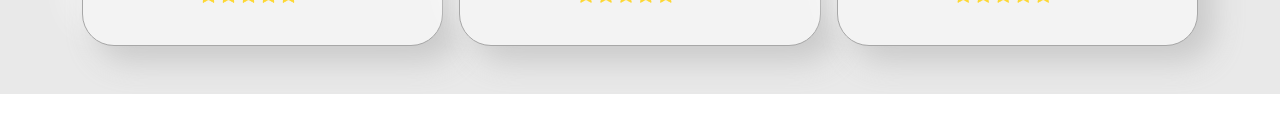
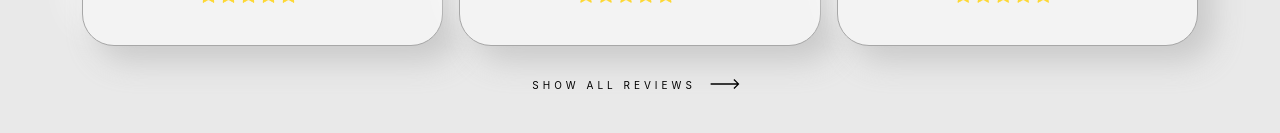
Before and after one commit to ReNayeem/Re-Best-Buy, a React (Create React App) app: page / in a window 1280 px wide. Shown: the part 1051-1184 px from the top of the page. Before the commit the page ends 1145 px from the top, so only its background shows below. Built offline with nearby package versions, Linux system fonts and the light colour scheme.

Commit message:
show all reviews button

```diff
--- a/src/Components/Dashboard/Dashboard.js
+++ b/src/Components/Dashboard/Dashboard.js
@@ -82,7 +82,7 @@ const Dashboard = () => {
                     <YAxis />
                     <Tooltip />
                     <Area type="monotone" dataKey="investment" stackId="1" stroke="#82ca9d" fill="#82ca9d" />
-                    <Area type="monotone" dataKey="revenue" stackId="1" stroke="#ffc658" fill="#ffc658" />
+                    <Area type="monotone" dataKey="revenue" stackId="1" stroke="olive" fill="olive" />
                 </AreaChart>
             </div>
         </div>
--- a/src/Components/Home/Home.js
+++ b/src/Components/Home/Home.js
@@ -1,10 +1,16 @@
 import React from 'react';
+import { useNavigate } from 'react-router-dom';
 import useReviews from '../../Hooks/useReviews';
 import Reviews from '../Reviews/Reviews';
 import './Home.css'
 
 const Home = () => {
     const [reviews, setReviews] = useReviews();
+    let navigate = useNavigate()
+
+    const clickToAllReviews = () => {
+        navigate('/reviews')
+    }
     return (
         <div>
             <div className='first-section'>
@@ -33,6 +39,13 @@ const Home = () => {
                         reviews.slice(0, 3).map(review => <Reviews key={review.id} review={review}></Reviews>)
                     }
                 </div>
+
+                <button onClick={clickToAllReviews} className="first-section-button mt-4">
+                    <span className="hover-underline-animation"> Show all reviews </span>
+                    <svg id="arrow-horizontal" xmlns="http://www.w3.org/2000/svg" width="30" height="10" viewBox="0 0 46 16">
+                        <path id="Path_10" data-name="Path 10" d="M8,0,6.545,1.455l5.506,5.506H-30V9.039H12.052L6.545,14.545,8,16l8-8Z" transform="translate(30)"></path>
+                    </svg>
+                </button>
             </div>
         </div>
     );
```
